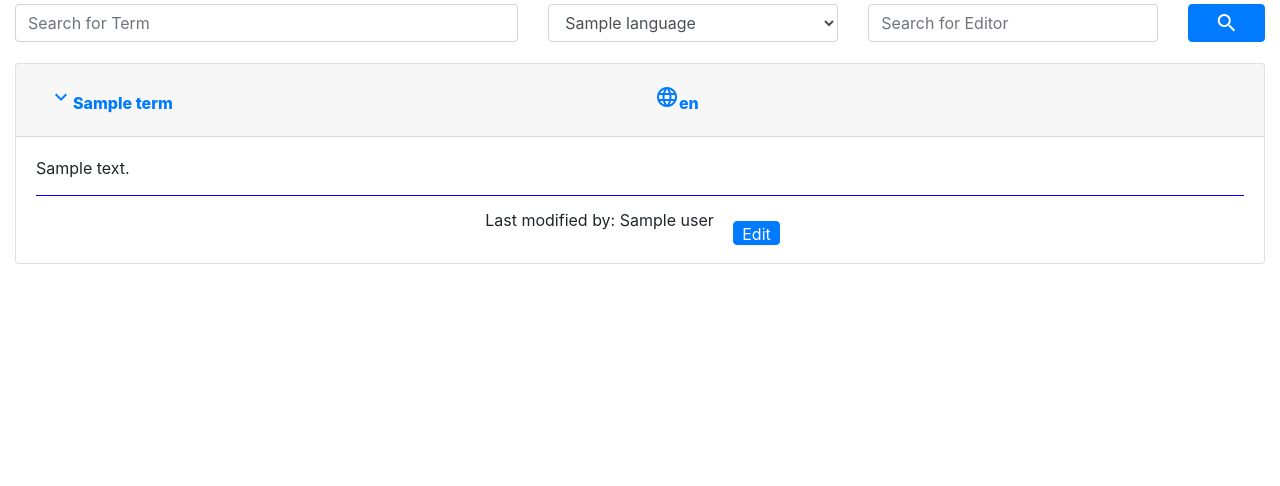
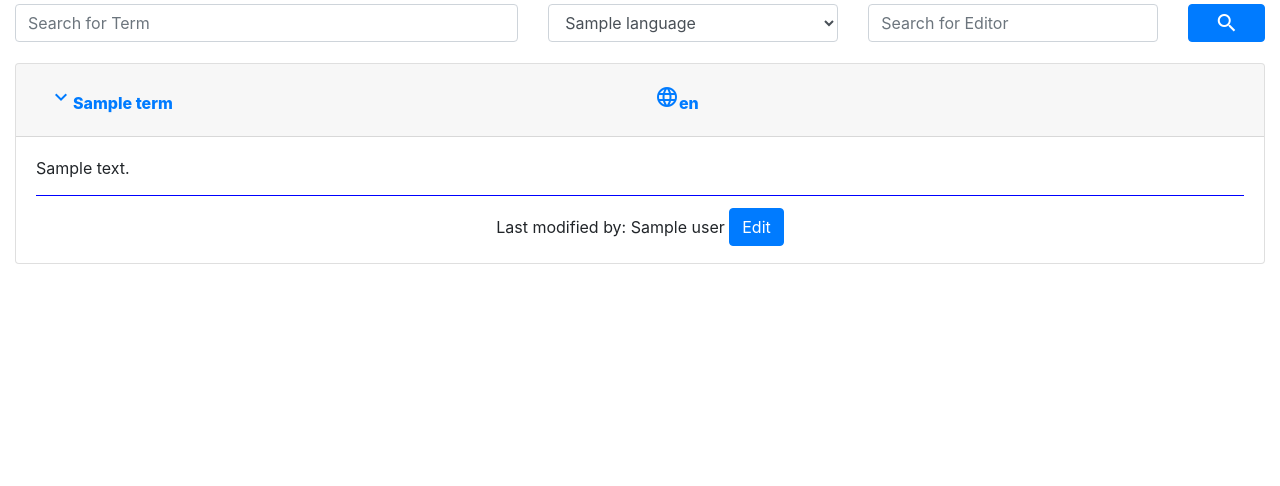
Before and after one commit to AllardL/MS3-BIM-definitions, a Flask app: page /get_definitions in a window 1280 px wide. Shown: the part 159-645 px from the top of the page. Run offline with Flask 2, Linux system fonts and the light colour scheme; the visitor is signed in with stand-in values (Sample User, id 1); a database or web service that is not in the repository returns one stand-in record (values such as "Sample title"); some libraries are stand-ins or nearby versions.

Commit message:
updated layout homepage

```diff
--- a/templates/definitions.html
+++ b/templates/definitions.html
@@ -55,7 +55,7 @@
                     <div class="center card-footer">
                         <span class="align-middle">Last modified by: {{definition.user}}</span>
                         {% if session.name %}
-                            <a href="{{url_for('edit_definition', definition_id=definition._id)}}" class="btn btn-primary btn_small align-top">Edit</a>
+                            <a href="{{url_for('edit_definition', definition_id=definition._id)}}" class="btn btn-primary">Edit</a>
                         {% else %}
                             <a href="{{url_for('user_login')}}" class="btn btn-primary">Login to Edit or Add terms</a>
                         {% endif %}
```
